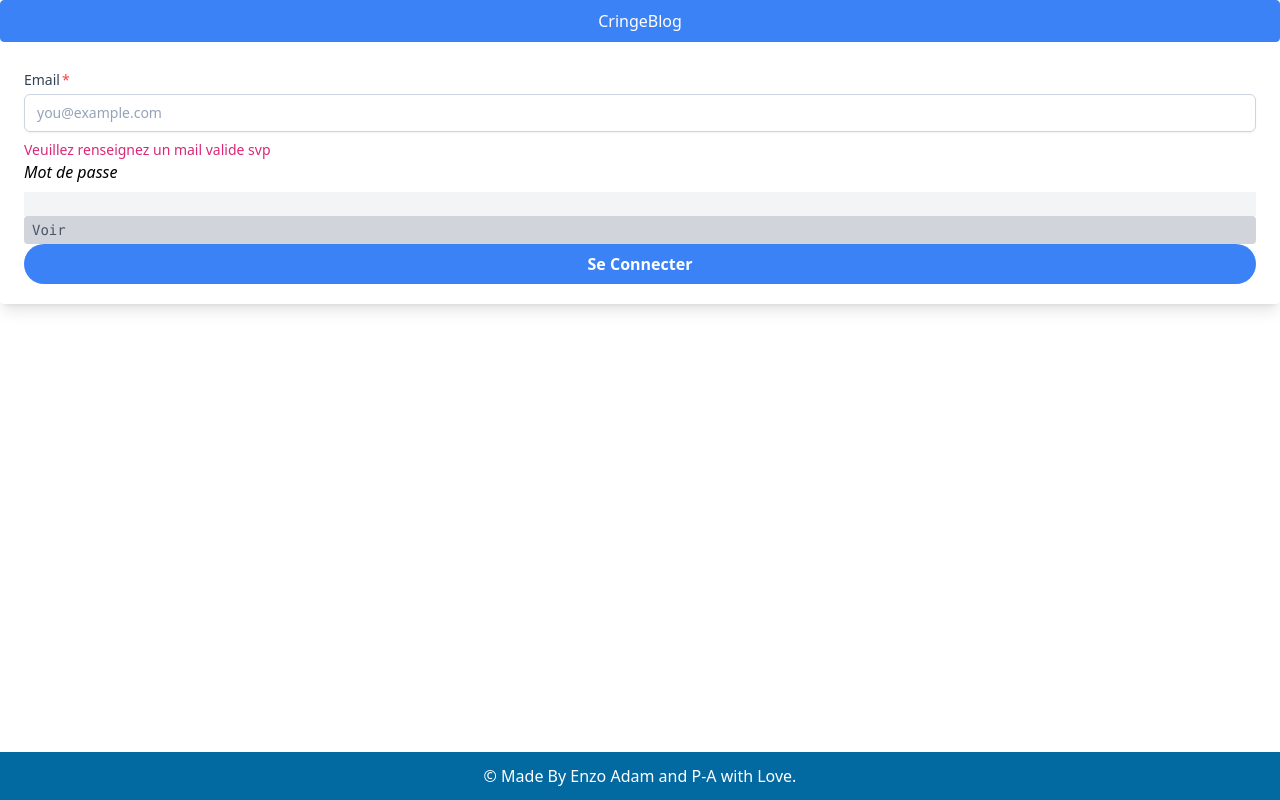
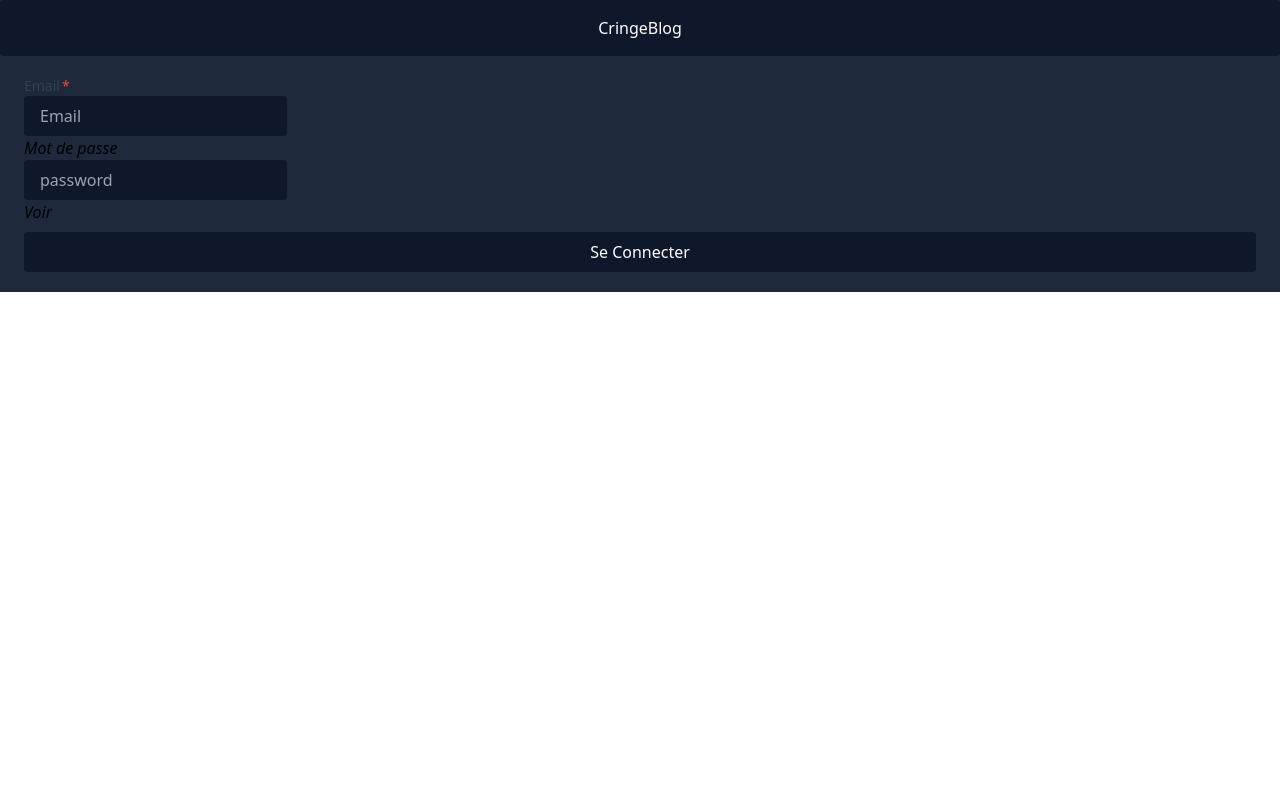
Before and after one commit to padac78/blog-app, a Next.js app: page /users/login in a window 1280 px wide. Built offline with nearby package versions, Linux system fonts and the light colour scheme.

Commit message:
commit 02/02/2022

```diff
--- a/components/nav.js
+++ b/components/nav.js
@@ -2,10 +2,7 @@ import Link from "next/Link";
 
 export default function Navbar() {
   return (
-    <ul
-      className="inline-block flex flex justify-center justify-between rounded border border-blue-500 bg-blue-500 py-2 px-4 text-white hover:bg-blue-700
-"
-    >
+    <ul className="inline-block flex flex justify-center  rounded py-2 px-4 text-white hover:bg-slate-900">
       <li className="flex justify-center">
         <a className=" text-white-500 inline-block  rounded border-white py-2 px-4 ">
           Bienvenue sur le CringeBlog
@@ -14,7 +11,7 @@ export default function Navbar() {
 
       <li className="mr-3">
         <Link href="/users/login">
-          <a className="text-white-500 inline-block  rounded border-white py-2 px-4 hover:border-gray-200 hover:bg-gray-200">
+          <a className="text-white-500 inline-block  rounded border-white py-2 px-4 hover:border-gray-200 hover:bg-gray-600">
             Se connecter / Créer son Compte
           </a>
         </Link>
--- a/components/nav_footer.js
+++ b/components/nav_footer.js
@@ -5,7 +5,7 @@ export default function Footer() {
         <div style={{ position: "absolute", bottom: 0, width: "100%" }}>
           {" "}
           <div className="p-4 text-center text-gray-700"></div>
-          <a className="flex justify-center bg-sky-700 px-4 py-2 text-white hover:bg-sky-900 sm:px-8 sm:py-3">
+          <a className="inline-block flex flex justify-center  rounded py-2 px-4 text-white hover:bg-slate-900">
             {" "}
             © Made By Enzo Adam and P-A with Love.
           </a>
--- a/components/nav_user.js
+++ b/components/nav_user.js
@@ -2,10 +2,13 @@ import Link from "next/Link";
 
 export default function Navuser() {
   return (
-    <ul className="inline-block flex flex justify-center  rounded border border-blue-500 bg-blue-500 py-2 px-4 text-white hover:bg-blue-700">
+    <ul className="inline-block flex flex justify-center  rounded  bg-slate-900 py-2 px-4 text-white  hover:bg-slate-900">
       <li className="">
         <link href=""></link>
-        <a className="center flex"> CringeBlog</a>
+        <a className="inline-block flex flex justify-center  rounded  bg-slate-900 py-2 px-4 text-white  hover:bg-slate-900">
+          {" "}
+          CringeBlog
+        </a>
       </li>
     </ul>
   );
--- a/pages/[id]/index.js
+++ b/pages/[id]/index.js
@@ -5,13 +5,13 @@ import Link from "next/Link";
 
 const Post = ({ post }) => {
   return (
-    <body className="font-family-karla bg-white">
+    <body className="bg-slate-800">
       <Navuser />
 
       <div className="post-container">
-        <div className="mb-10 text-center text-sm" key={post._id}>
-          <p className="mb-10 text-5xl font-medium text-black">{post.title}</p>
-          <p className="text-2xl ">{post.text}</p>
+        <div className="mb-10 text-center text-sm " key={post._id}>
+          <p className="mb-10 text-5xl font-medium text-white">{post.title}</p>
+          <p className="text-2xl text-current ">{post.text}</p>
         </div>
       </div>
       <Footer />
--- a/pages/index.js
+++ b/pages/index.js
@@ -5,22 +5,26 @@ import Link from "next/Link";
 
 const Home = ({ posts }) => {
   return (
-    <body className="font-family-karla bg-white">
+    <body className="bg-slate-800">
       <Navbar />
       {posts.map((post) => {
         return (
-          <div className="mb-10 text-center text-sm" key={post._id}>
-            <div className="mb-10 text-center text-sm">
-              <div className="text-4xl font-medium text-black">
+          <div className="mb-10 text-center text-sm " key={post._id}>
+            <div className="rounded py-2 px-4 text-white">
+              <div className="text text-2xl font-medium ">
                 {post.title}
-              </div>
-              <p className="text-slate-500">{post.text}</p>
-              <div>
-                (
-                <Link href="/[id]" as={`/${post._id}`}>
-                  <a>Consulter Article</a>
-                </Link>
-                )
+                <div>
+                  <Link
+                    className="bg-sky-rounded rounded-full border-none bg-blue-500 py-2 px-4 px-4 py-2 text-white text-white hover:border-gray-200"
+                    href="/[id]"
+                    as={`/${post._id}`}
+                  >
+                    <a className="text-slate-400 hover:text-sky-400">
+                      {" "}
+                      Consulter Article
+                    </a>
+                  </Link>
+                </div>
               </div>
             </div>
           </div>
--- a/pages/users/login.js
+++ b/pages/users/login.js
@@ -7,43 +7,40 @@ import React, { useState } from "react";
 const Login = ({ login }) => {
   const [showPassword, setShowPassword] = useState(false);
   return (
-    <body className="font-family-karla bg-white">
+    <body className="bg-slate-800">
       <Navuser />
 
-      <div className="my-2 overflow-hidden rounded shadow-lg">
+      <div className="bg-slate-800">
         <div className="px-6 py-5">
           <form className="flex flex-col">
             <label className="block">
-              <span className="block text-sm font-medium text-slate-700 after:ml-0.5 after:text-red-500 after:content-['*']">
+              <span className="centerblock flex text-sm font-medium text-slate-700 after:ml-0.5 after:text-red-500 after:content-['*']">
                 Email
               </span>
               <input
                 type="email"
-                name="email"
-                className="mt-1 block w-full rounded-md border border-slate-300 bg-white px-3 py-2 placeholder-slate-400 shadow-sm focus:border-sky-500 focus:outline-none focus:ring-1 focus:ring-sky-500 sm:text-sm"
-                placeholder="you@example.com"
+                placeholder="Email"
+                className="inline-block flex flex justify-center  rounded  bg-slate-900 py-2 px-4 text-white  hover:bg-slate-900"
               />
-              <p className=" mt-2 text-sm text-pink-600 peer-invalid:visible">
-                Veuillez renseignez un mail valide svp
-              </p>
             </label>
             <label htmlFor="password" className="mb-2 italic">
               Mot de passe
-            </label>
               <input
                 type={showPassword ? "text" : "password"}
+                className="inline-block flex flex justify-center  rounded  bg-slate-900 py-2 px-4 text-white  hover:bg-slate-900"
                 placeholder="password"
-              className="peer bg-gray-100 placeholder-transparent focus:outline-none "
               />
               <label
                 onClick={() => setShowPassword(!showPassword)}
-              className="cursor-pointer rounded bg-gray-300 px-2 py-1 font-mono text-sm text-gray-600 hover:bg-gray-400 "
+                className="block "
               >
                 {showPassword ? "Cacher" : "Voir"}
               </label>
+            </label>
+
             <button
               type="submit"
-              className="rounded-full bg-blue-500 px-4 py-2 font-bold text-white hover:bg-blue-700"
+              className="inline-block flex flex justify-center  rounded  bg-slate-900 py-2 px-4 text-white   hover:text-sky-400"
             >
               Se Connecter
             </button>
```
Lines whose indentation alone changed are shown as unchanged.
